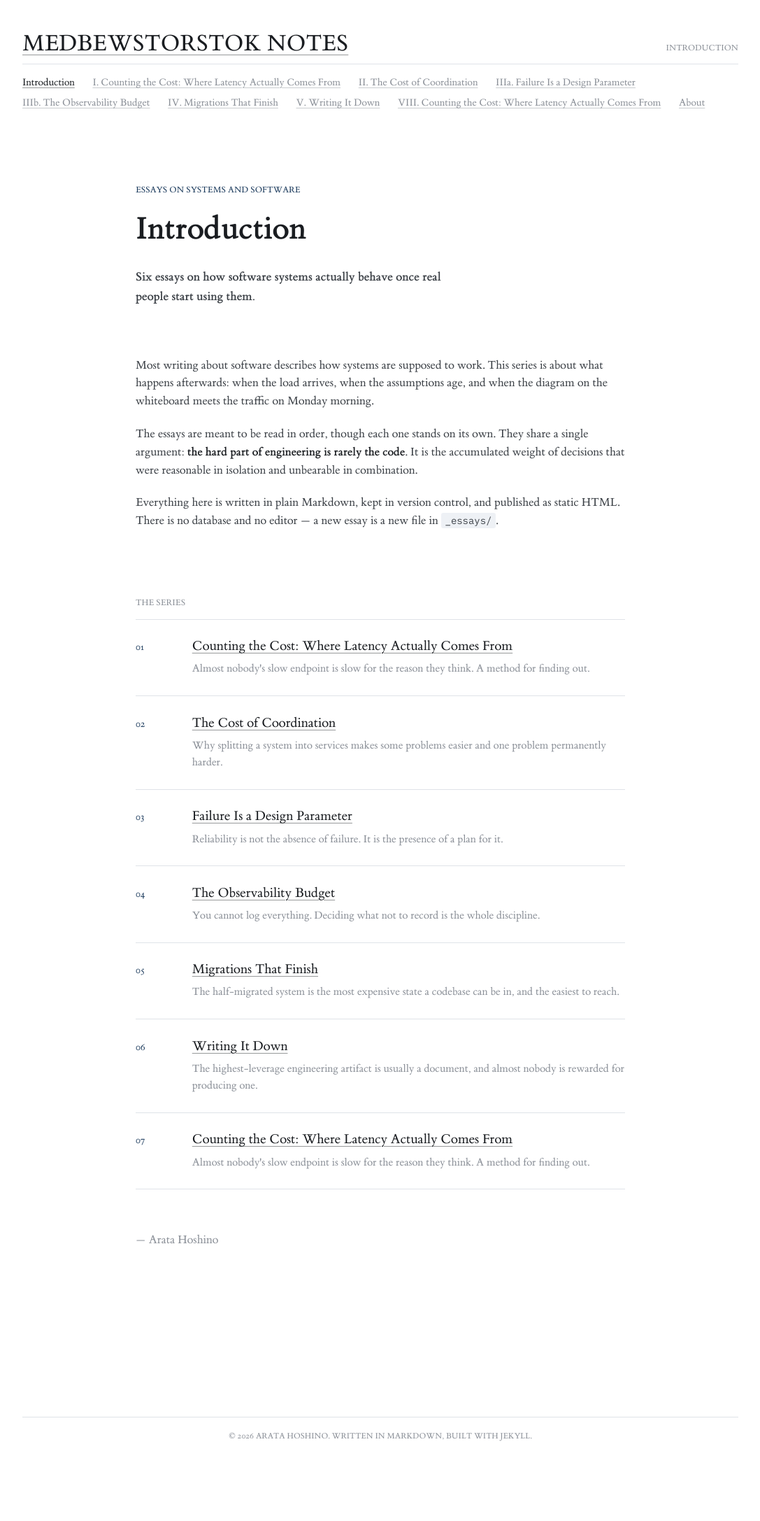
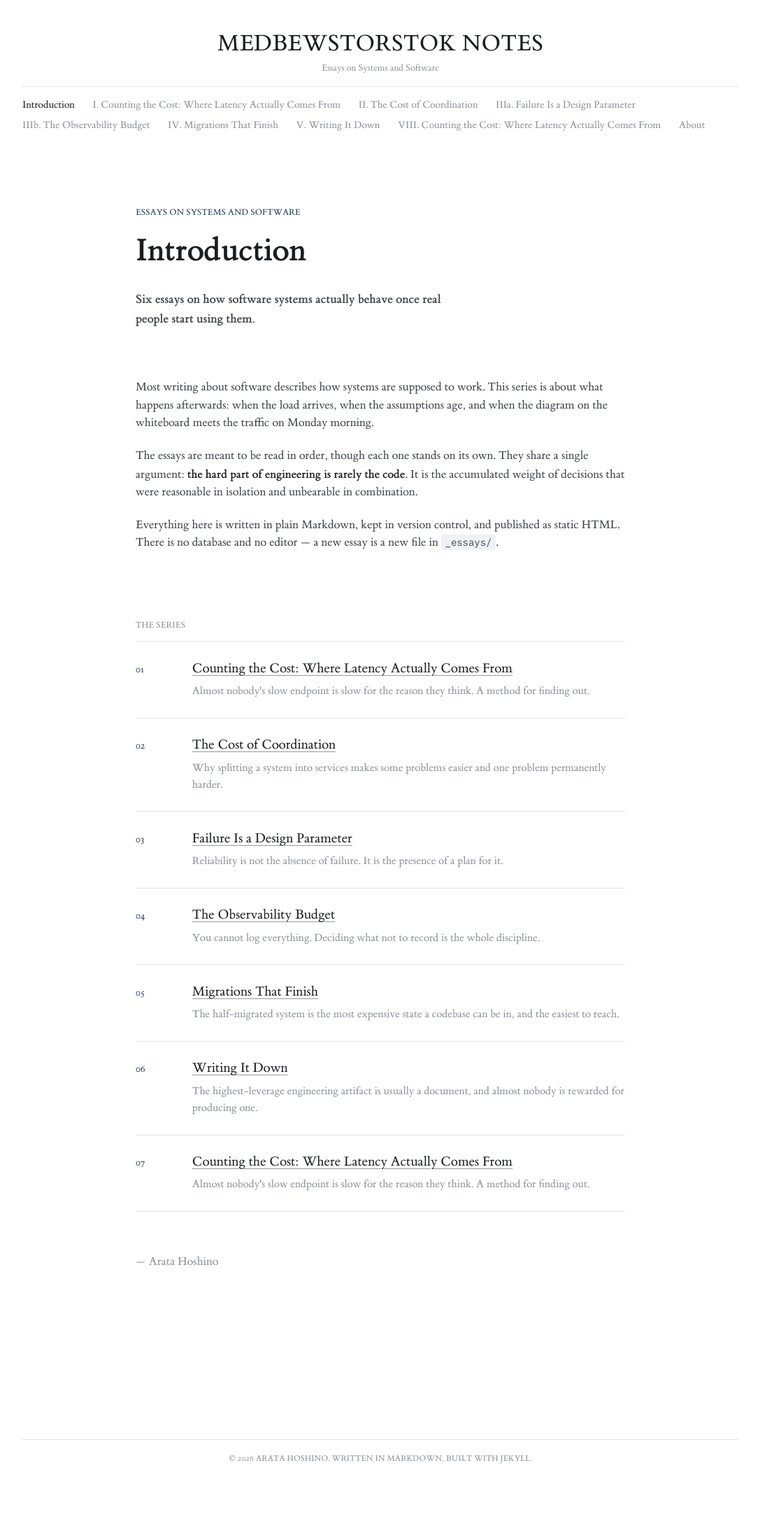
Before and after one commit to arata-hoshino/arata-hoshino.github.io, a Jekyll site: the page built from index.md, in a window 1280 px wide. Shown: the whole page at 70% size, without its empty margins (96-1183 px from the left). Built offline with Jekyll 4.4.1, drawn with Linux system fonts in a browser that asks for light colours; before the commit the page ends 2142 px from its top, so only the background shows below that.

Commit message:
Turn the running head into a centred masthead
The page label on the right — ESSAY I, ABOUT, INTRODUCTION — comes out. The
site's name is centred with the subtitle from _config.yml under it, set
small and grey. Neither the name nor the menu items carry a link underline
any more; they are navigation, not prose.

Co-Authored-By: Claude Opus 5 (1M context) <noreply@anthropic.com>

```diff
--- a/_includes/runhead.html
+++ b/_includes/runhead.html
@@ -1,18 +1,11 @@
 {% comment %}
-  Running head: the site on the left, where you are on the right,
-  over a hairline. The navigation sits under it, quietly.
+  The masthead: the site's name and what it is, centred, over a hairline.
+  The navigation sits under it.
 {% endcomment %}
-{% if page.number %}
-  {% assign runhead_label = "Essay " | append: page.number %}
-{% elsif page.url == '/' %}
-  {% assign runhead_label = "Introduction" %}
-{% else %}
-  {% assign runhead_label = page.title %}
-{% endif %}
 
 <header class="runhead">
   <a class="runhead-brand" href="{{ '/' | relative_url }}">{{ site.title }}</a>
-  <span class="runhead-label">{{ runhead_label }}</span>
+  {% if site.subtitle %}<p class="runhead-subtitle">{{ site.subtitle }}</p>{% endif %}
 </header>
 
 <nav class="nav" aria-label="Essays">
--- a/assets/css/style.css
+++ b/assets/css/style.css
@@ -144,7 +144,6 @@ a:focus-visible {
    (something the reader is meant to act on).                          */
 
 .runhead-brand,
-.runhead-label,
 .eyebrow,
 .prose h3,
 .prose thead th,
@@ -173,18 +172,17 @@ main {
 }
 
 .runhead {
-  display: flex;
-  align-items: baseline;
-  justify-content: space-between;
-  gap: 1.5em;
-  padding: clamp(1.75rem, 4vw, 2.75rem) 0 0.6em;
+  padding: clamp(1.75rem, 4vw, 2.75rem) 0 0.9em;
   border-bottom: 1px solid var(--rule);
+  text-align: center;
 }
 
 .runhead-brand {
+  display: block;
   color: var(--ink);
   font-size: clamp(1.4rem, 3.2vw, 2.1rem);
   line-height: 1.1;
+  text-decoration: none;
 }
 
 .runhead-brand:hover,
@@ -192,10 +190,10 @@ main {
   color: var(--ink);
 }
 
-.runhead-label {
-  flex: none;
+.runhead-subtitle {
+  margin: 0.5em 0 0;
   color: var(--muted);
-  font-size: 0.72em;
+  font-size: 0.78em;
 }
 
 /* -------------------------------------------------------------- nav */
@@ -210,6 +208,7 @@ main {
 
 .nav-link {
   color: var(--muted);
+  text-decoration: none;
 }
 
 .nav-link:hover,
```
Also changed, not shown: README.md.
